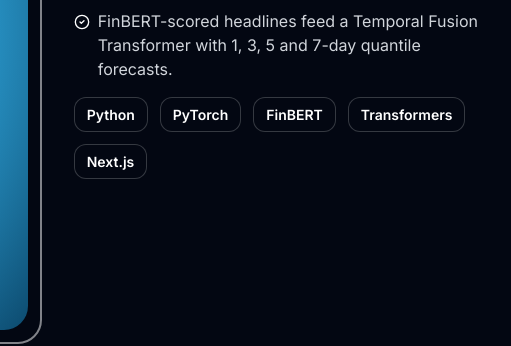
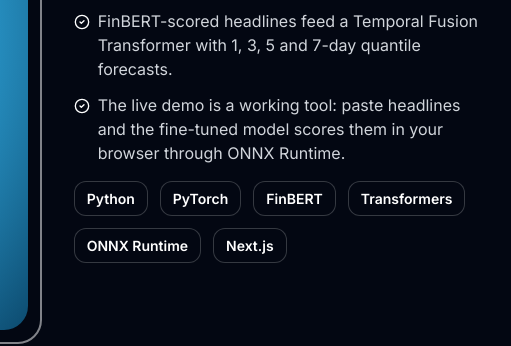
Before and after one commit to ShreyasK06/MyWebsite, a plain HTML site: page index.html in a window 1280 px wide. Shown: the part 4562-4908 px from the top of the page, 769-1280 px from the left. Drawn offline with nearby package versions, Linux system fonts and the light colour scheme.

Commit message:
Mention the live sentiment tool on the Sentiment card

```diff
--- a/data.js
+++ b/data.js
@@ -109,8 +109,9 @@ window.SITE = {
       bullets: [
         'Fine-tuned DistilBERT sentiment classifier: 87% validation accuracy, 82.5% on the held-out test split and 85.4% in 5-fold CV.',
         'FinBERT-scored headlines feed a Temporal Fusion Transformer with 1, 3, 5 and 7-day quantile forecasts.',
+        'The live demo is a working tool: paste headlines and the fine-tuned model scores them in your browser through ONNX Runtime.',
       ],
-      tech: ['Python', 'PyTorch', 'FinBERT', 'Transformers', 'Next.js'],
+      tech: ['Python', 'PyTorch', 'FinBERT', 'Transformers', 'ONNX Runtime', 'Next.js'],
       link: 'https://github.com/ShreyasK06/SentimentStockPredictorModel',
       demo: 'https://shreyask06.github.io/SentimentStockPredictorModel/',
     },
--- a/index.html
+++ b/index.html
@@ -154,7 +154,7 @@
 
 </main>
 
-<script src="data.js?v=9"></script>
+<script src="data.js?v=10"></script>
 <script src="fluid.js?v=3"></script>
 <script src="script.js?v=4"></script>
 </body>
```
